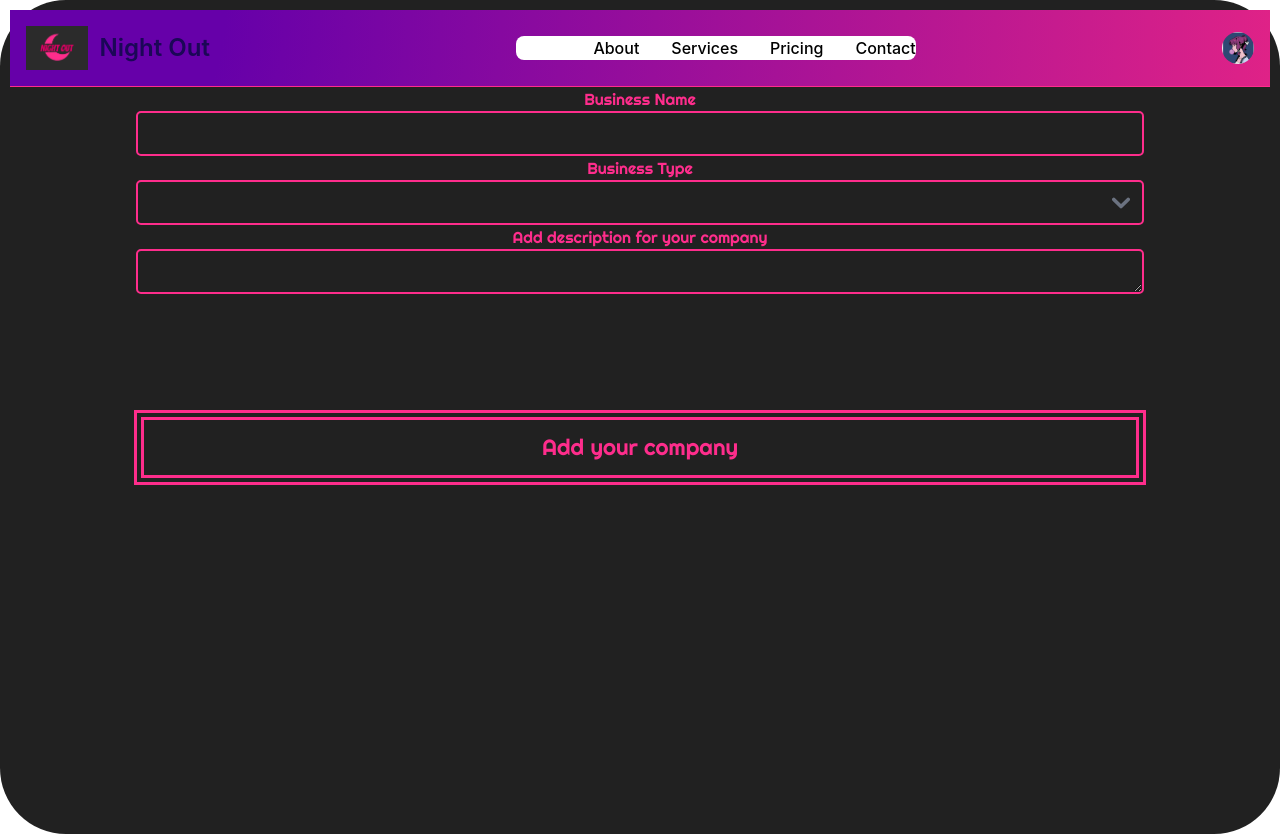
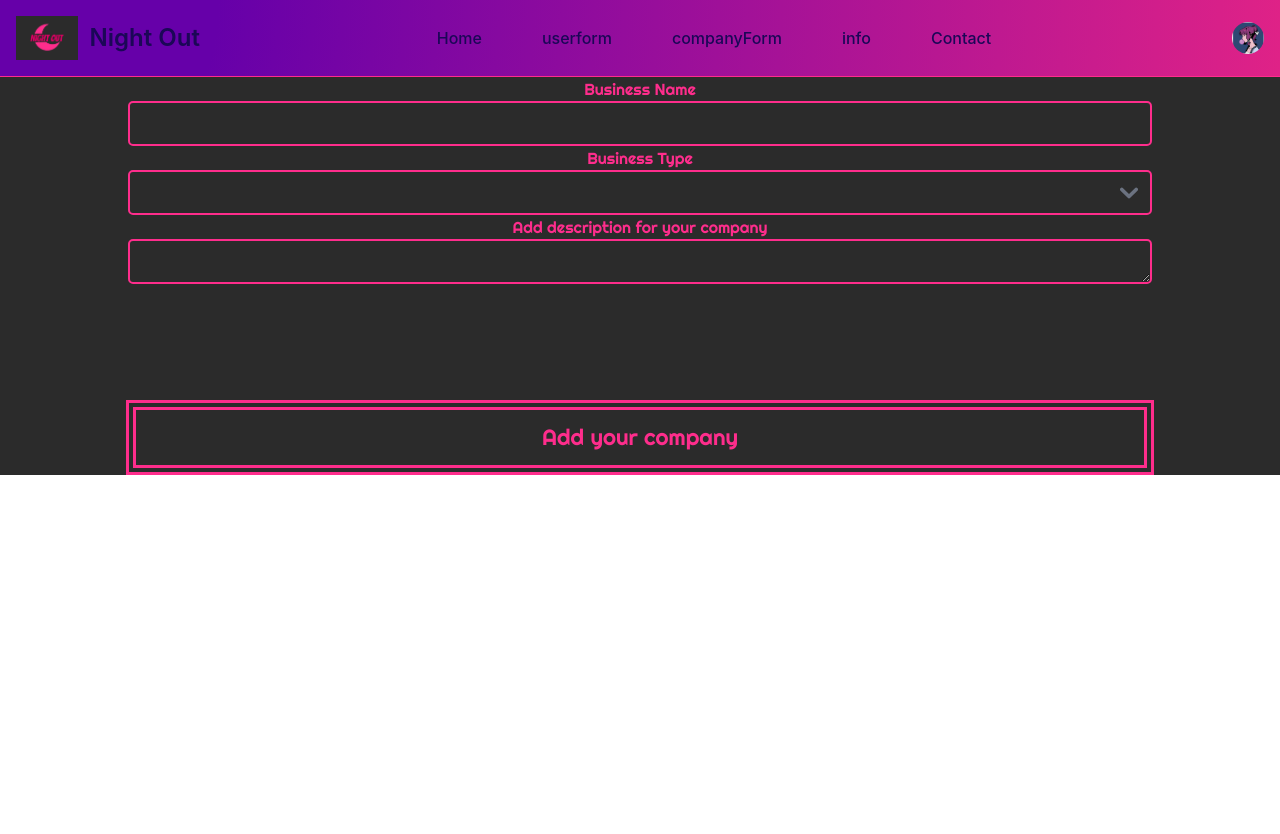
Before and after one commit to ohxrn/NightOutOpenSource, a React (Create React App) app in the folder client/: page /companyform in a window 1280 px wide. After the commit the page ends 800 px from the top, so only its background shows below. Built offline with nearby package versions, Linux system fonts and the light colour scheme.

Commit message:
Navbar officially finished

```diff
--- a/client/src/App.css
+++ b/client/src/App.css
@@ -41,3 +41,8 @@
     background: radial-gradient(circle at 0% 0%, rgba(223, 34, 135, 1) 17%, rgba(102, 0, 169, 1) 100%);
 
 }
+
+button.hover\:bg-indigo:hover {
+    --tw-bg-opacity: 1;
+    background-color: rgb(6 188 193 / var(--tw-bg-opacity));
+}
--- a/client/src/App.js
+++ b/client/src/App.js
@@ -29,11 +29,8 @@ function App() {
     <div
       style={{
         position: "sticky",
-        backgroundColor: "#212121",
-        border: "8px solid border-color-pink",
-        borderRadius: "66px",
-        padding: "10px",
-        height: "834px",
+        backgroundColor: "#2B2B2B",
+        // border: "8px solid border-color-pink",
       }}
     >
       <Navbar style={{ position: "sticky" }} />
--- a/client/src/Components/Company.jsx
+++ b/client/src/Components/Company.jsx
@@ -49,7 +49,7 @@ const Company = () => {
               width: "80%",
               height: "45px",
               border: "2px solid #fe2d8c",
-              backgroundColor: "#212121",
+              backgroundColor: "#2B2B2B",
               fontFamily: "'Righteous'",
               fontSize: "2rem",
               color: "#fe2d8c",
@@ -67,7 +67,7 @@ const Company = () => {
               width: "80%",
               height: "45px",
               border: "2px solid #fe2d8c",
-              backgroundColor: "#212121",
+              backgroundColor: "#2B2B2B",
               fontFamily: "'Righteous'",
               fontSize: "1.5rem",
               color: "#fe2d8c",
@@ -95,7 +95,7 @@ const Company = () => {
               width: "80%",
               height: "45px",
               border: "2px solid #fe2d8c",
-              backgroundColor: "#212121",
+              backgroundColor: "#2B2B2B",
               fontFamily: "'Righteous'",
               fontSize: "2rem",
               color: "#fe2d8c",
@@ -114,7 +114,7 @@ const Company = () => {
               marginTop: "75px",
               width: "85%",
               height: "75px",
-              backgroundColor: "#212121",
+              backgroundColor: "#2B2B2B",
               border: "10px double #fe2d8c",
               fontFamily: "'Righteous'",
               color: "#fe2d8c",
--- a/client/src/Components/Intro.jsx
+++ b/client/src/Components/Intro.jsx
@@ -25,7 +25,7 @@ const Intro = () => {
         <button
           style={{
             marginTop: "70px",
-            backgroundColor: "#212121",
+            backgroundColor: "#2B2B2B",
             color: "#fe2d8c",
             width: "65%",
             height: "45px",
@@ -46,7 +46,7 @@ const Intro = () => {
         <button
           style={{
             margin: "50px",
-            backgroundColor: "#212121",
+            backgroundColor: "#2B2B2B",
             color: "#fe2d8c",
             width: "65%",
             height: "45px",
--- a/client/src/Components/Navbar.jsx
+++ b/client/src/Components/Navbar.jsx
@@ -7,36 +7,36 @@ const Navbar = () => {
         <nav class="gradient dark:gradient">
             <div class="max-w-screen-xl flex flex-wrap items-center justify-between mx-auto p-4">
                 <a href="/home" class="flex items-center">
-                    <img src={night2} class="h-11 mr-3 bg-gray" alt="Night Out Logo" />
-                    <span class="self-center text-2xl font-semibold whitespace-nowrap sm-hidden dark:text-blue text-blue">Night Out</span>
+                    <img src={night2} class="h-11 mr-3 bg-gray border-purple" alt="Night Out Logo" />
+                    <span class="self-center text-2xl font-semibold whitespace-nowrap sm-hidden text-blue ">Night Out</span>
                 </a>
                 <div class="flex items-center md:order-2">
-                    <button type="button" class="flex mr-3 text-sm bg-gray-800 rounded-full md:mr-0 focus:ring-4 focus:ring-gray-300 dark:focus:ring-gray-600" id="user-menu-button" aria-expanded="false" data-dropdown-toggle="user-dropdown" data-dropdown-placement="bottom">
+                    <button type="button" class="flex mr-3 text-sm bg-gray-800 rounded-full md:mr-0 focus:ring-4 focus:ring-purple" id="user-menu-button" aria-expanded="false" data-dropdown-toggle="user-dropdown" data-dropdown-placement="bottom">
                         <span class="sr-only">Open user menu</span>
                         <img class="w-8 h-8 rounded-full" src={NightWalker1} alt="user photo"></img>
                     </button>
                     {/* <!-- Dropdown menu --> */}
-                    <div class="z-50 hidden my-4 text-base list-none reverse-gradient divide-y divide-gray-100 rounded-lg shadow dark:bg-gray-700 dark:divide-gray-600" id="user-dropdown">
+                    <div class="z-50 hidden my-4 text-base list-none reverse-gradient divide-y divide-indigo rounded-lg shadow" id="user-dropdown">
                         <div class="px-4 py-3">
-                            <span class="block text-sm text-indigo dark:text-indigo">Night Walker 1</span>
-                            <span class="block text-sm  text-gray-500 truncate dark:text-gray-400">name@flowbite.com</span>
+                            <span class="block font-medium text-indigo">Brittany Dame</span>
+                            <span class="block text-blue truncate">Bubbles</span>
                         </div>
                         <ul class="py-2" aria-labelledby="user-menu-button">
                             <li>
-                                <a href="#" class="block px-4 py-2 text-sm text-gray-700 hover:bg-gray-100 dark:hover:bg-gray-600 dark:text-gray-200 dark:hover:text-white">Dashboard</a>
+                                <a href="#" class="block px-4 py-2 text-sm text-blue hover:bg-indigo">What's Poppin!</a>
                             </li>
                             <li>
-                                <a href="#" class="block px-4 py-2 text-sm text-gray-700 hover:bg-gray-100 dark:hover:bg-gray-600 dark:text-gray-200 dark:hover:text-white">Settings</a>
+                                <a href="#" class="block px-4 py-2 text-sm text-blue hover:bg-indigo">Friends?</a>
                             </li>
                             <li>
-                                <a href="#" class="block px-4 py-2 text-sm text-gray-700 hover:bg-gray-100 dark:hover:bg-gray-600 dark:text-gray-200 dark:hover:text-white">Earnings</a>
+                                <a href="#" class="block px-4 py-2 text-sm text-blue hover:bg-indigo">Pull Rank</a>
                             </li>
                             <li>
-                                <a href="#" class="block px-4 py-2 text-sm text-gray-700 hover:bg-gray-100 dark:hover:bg-gray-600 dark:text-gray-200 dark:hover:text-white">Sign out</a>
+                                <a href="#" class="block px-4 py-2 text-sm text-blue hover:bg-indigo">Sign out</a>
                             </li>
                         </ul>
                     </div>
-                    <button data-collapse-toggle="navbar-user" type="button" class="inline-flex items-center p-2 w-10 h-10 justify-center text-sm text-gray-500 rounded-lg md:hidden hover:bg-gray-100 focus:outline-none focus:ring-2 focus:ring-gray-200 dark:text-gray-400 dark:hover:bg-gray-700 dark:focus:ring-gray-600" aria-controls="navbar-user" aria-expanded="false">
+                    <button data-collapse-toggle="navbar-user" type="button" class="inline-flex items-center p-2 w-10 h-10 justify-center text-sm text-gray-500 rounded-lg md:hidden hover:bg-gray-100 focus:outline-none focus:ring-2 focus:ring-purple" aria-controls="navbar-user" aria-expanded="false">
                         <span class="sr-only">Open main menu</span>
                         <svg class="w-5 h-5" aria-hidden="true" xmlns="http://www.w3.org/2000/svg" fill="none" viewBox="0 0 17 14">
                             <path stroke="currentColor" stroke-linecap="round" stroke-linejoin="round" stroke-width="2" d="M1 1h15M1 7h15M1 13h15" />
@@ -44,21 +44,21 @@ const Navbar = () => {
                     </button>
                 </div>
                 <div class="items-center justify-between hidden w-full md:flex md:w-auto md:order-1 " id="navbar-user">
-                    <ul class="flex flex-col font-medium p-4 md:p-0 mt-4 border border-gray-100 rounded-lg md:flex-row md:space-x-8 md:mt-0 md:border-0 md:bg-white dark:bg-gray-800 md:dark:bg-gray-900 dark:border-gray-700">
+                    <ul class="flex flex-col font-medium p-4 md:p-0 mt-4 border border-gray-100 rounded-lg md:flex-row md:space-x-8 md:mt-0 md:border-0 md:bg-transparent">
                         <li>
-                            <a href="#" class="block py-2 pl-3 pr-4 text-white bg-indigo-600 rounded md:bg-transparent md:text-blue-700 md:p-0 md:dark:text-blue-500" aria-current="page">Home</a>
+                            <a href="/home" class="hover:bg-indigo block py-2 pl-3 pr-4 text-blue bg-indigo-600 rounded" aria-current="page">Home</a>
                         </li>
                         <li>
-                            <a href="#" class="block py-2 pl-3 pr-4 text-gray-900 rounded hover:bg-gray-100 md:hover:bg-transparent md:hover:text-blue-700 md:p-0 dark:text-white md:dark:hover:text-blue-500 dark:hover:bg-gray-700 dark:hover:text-white md:dark:hover:bg-transparent dark:border-gray-700">About</a>
+                            <a href="/userform" class="hover:bg-indigo block py-2 pl-3 pr-4 text-blue bg-indigo-600 rounded" aria-current="page">userform</a>
                         </li>
                         <li>
-                            <a href="#" class="block py-2 pl-3 pr-4 text-gray-900 rounded hover:bg-gray-100 md:hover:bg-transparent md:hover:text-blue-700 md:p-0 dark:text-white md:dark:hover:text-blue-500 dark:hover:bg-gray-700 dark:hover:text-white md:dark:hover:bg-transparent dark:border-gray-700">Services</a>
+                            <a href="/companyform" class="hover:bg-indigo block py-2 pl-3 pr-4 text-blue bg-indigo-600 rounded" aria-current="page">companyForm</a>
                         </li>
                         <li>
-                            <a href="#" class="block py-2 pl-3 pr-4 text-gray-900 rounded hover:bg-gray-100 md:hover:bg-transparent md:hover:text-blue-700 md:p-0 dark:text-white md:dark:hover:text-blue-500 dark:hover:bg-gray-700 dark:hover:text-white md:dark:hover:bg-transparent dark:border-gray-700">Pricing</a>
+                            <a href="/intro" class="hover:bg-indigo block py-2 pl-3 pr-4 text-blue bg-indigo-600 rounded" aria-current="page">info</a>
                         </li>
                         <li>
-                            <a href="#" class="block py-2 pl-3 pr-4 text-gray-900 rounded hover:bg-gray-100 md:hover:bg-transparent md:hover:text-blue-700 md:p-0 dark:text-white md:dark:hover:text-blue-500 dark:hover:bg-gray-700 dark:hover:text-white md:dark:hover:bg-transparent dark:border-gray-700">Contact</a>
+                            <a href="/" class="hover:bg-indigo block py-2 pl-3 pr-4 text-blue bg-indigo-600 rounded" aria-current="page">Contact</a>
                         </li>
                     </ul>
                 </div>
--- a/client/src/Components/Welcome.jsx
+++ b/client/src/Components/Welcome.jsx
@@ -16,7 +16,7 @@ function Welcome() {
   return (
     <div
       style={{
-        backgroundColor: "#212121",
+        backgroundColor: "#2B2B2B",
         height: "750px",
         width: "390px",
         display: "flex",
@@ -44,7 +44,7 @@ function Welcome() {
           borderRadius: "7px",
           width: "80%",
           height: "45px",
-          backgroundColor: "#212121",
+          backgroundColor: "#2B2B2B",
           position: "relative",
           top: "45px",
         }}
```
Also changed, not shown: client/src/Components/User.jsx (+4 -4 lines), client/src/Components/UserHome.jsx (+7 -7 lines), client/src/logo.svg (deleted).
